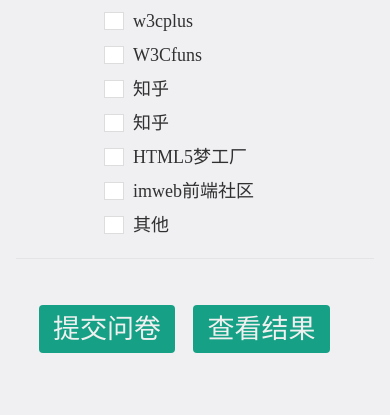
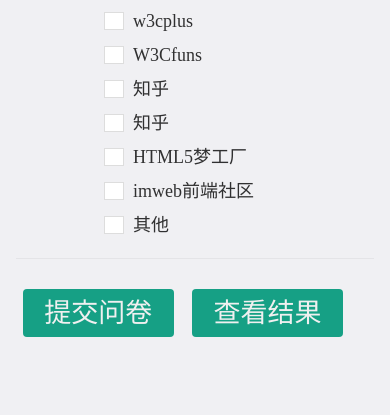
Before and after one commit to HappyFedClub/FedSurvey, a PHP site: page / in a window 390 px wide; the page is wider, and only the part inside the window is pictured. Shown: the part 4348-4763 px from the top of that part. After the commit the page ends 4685 px from the top of that part, so only its background shows below. Run offline with PHP 8.4, Linux system fonts and the light colour scheme; some libraries are stand-ins or nearby versions; some web fonts are replaced.

Commit message:
modify q

```diff
--- a/q/css/css.css
+++ b/q/css/css.css
@@ -346,12 +346,12 @@
 @media (max-width: 768px) {
     body {
         font-size: 18px;
+        overflow-x: hidden;
     }
     .header,
     .content,
     .result {
         width: 100%;
-        padding: 1rem;
     }
     .list__item {
         margin: 0 0 .5rem 0;
```
